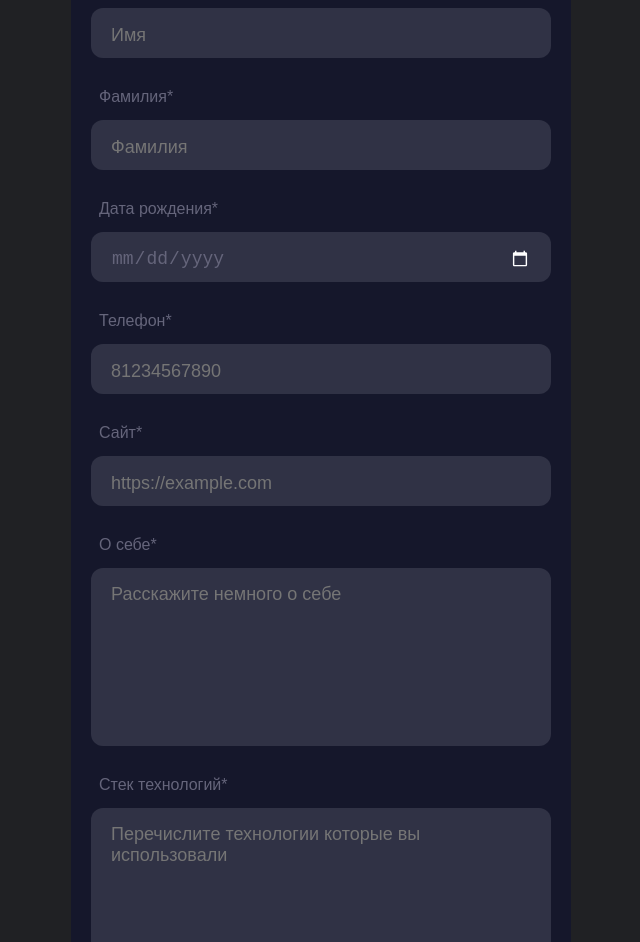
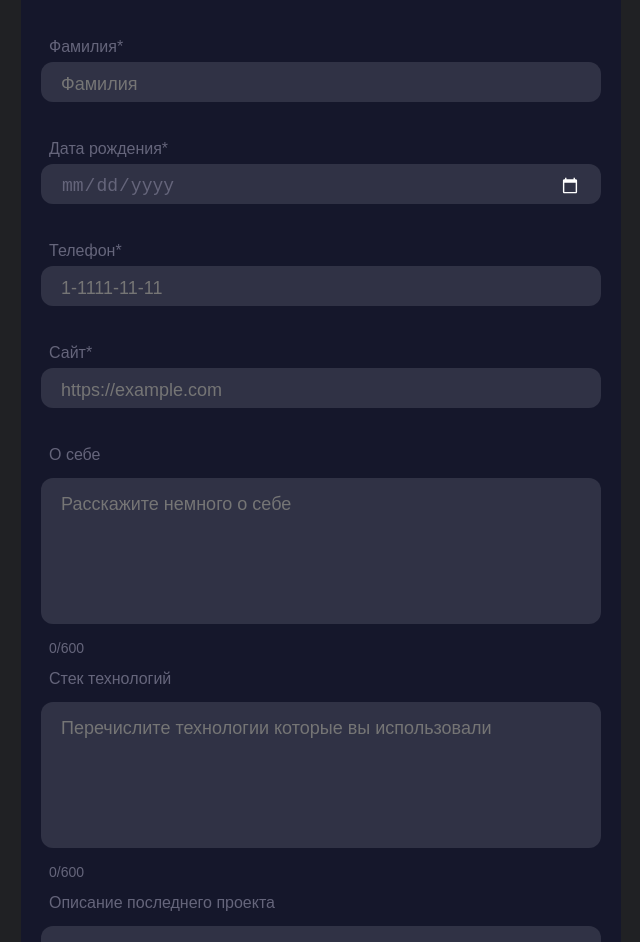
Before and after one commit to maslomeister/react-form, a React (Create React App) app: page / in a window 1280 px wide. Shown: the part 184-1126 px from the top of the page, without its empty margins (319-959 px from the left). Built offline with nearby package versions, Linux system fonts and the light colour scheme.

Commit message:
feat: form validation

```diff
--- a/src/components/form/form.module.css
+++ b/src/components/form/form.module.css
@@ -2,12 +2,12 @@
   display: flex;
   flex-direction: column;
   align-items: center;
-  gap: 32px;
+  gap: 16px;
   background-color: #15172b;
   border-radius: 20px;
   box-sizing: border-box;
-  padding: 56px 20px;
-  width: 500px;
+  padding: 32px 20px;
+  width: 600px;
 }
 
 .title {
@@ -54,3 +54,12 @@
 .cancel:active {
   background: #0d0e1b;
 }
+
+.error {
+  color: #ef5656;
+  font-family: sans-serif;
+  font-size: 14px;
+  height: 16px;
+  padding-left: 8px;
+  pointer-events: none;
+}
--- a/src/components/form/form.tsx
+++ b/src/components/form/form.tsx
@@ -1,30 +1,140 @@
-import React, { useRef } from "react";
+import React, { useRef, useState, useMemo } from "react";
+
 import { MultiLineInput } from "../multi-line-input/multi-line-input";
-
 import { SingleLineInput } from "../single-line-input/single-line-input";
+import { phoneNumberFormat } from "../../utils/validation";
 
 import styles from "./form.module.css";
 
-interface FormElements extends HTMLFormControlsCollection {
-  name: HTMLInputElement;
-  surname: HTMLInputElement;
-  birthday: HTMLInputElement;
-  phone_number: HTMLInputElement;
-  url: HTMLInputElement;
-  about: HTMLTextAreaElement;
-  stack: HTMLTextAreaElement;
-  description: HTMLTextAreaElement;
-}
-
-interface customFormElements extends HTMLFormElement {
-  readonly elements: FormElements;
-}
+const emptyFields = { name: "", surname: "", birthday: "", phoneNumber: "", url: "", about: "", stack: "", description: "" };
 
 export const Form = () => {
+  const [inputValues, setInputValues] = useState<Fields>({ ...emptyFields });
+  const [errorValues, setErrorValues] = useState<Fields>({ ...emptyFields });
+
   const formRef = useRef<null | HTMLFormElement>(null);
+
+  const handleInputChange = (event: React.ChangeEvent<HTMLInputElement | HTMLTextAreaElement>) => {
+    const { name, value } = event.target;
+    setInputValues({ ...inputValues, [name]: value });
+  };
+
+  const handlePhoneChange = (event: React.ChangeEvent<HTMLInputElement>) => {
+    const { value } = event.target;
+    setInputValues({ ...inputValues, phoneNumber: phoneNumberFormat(value) });
+  };
+
+  const validateName = () => {
+    if (inputValues.name.length === 0) {
+      setErrorValues((prevValue) => {
+        return { ...prevValue, name: "Поле не должно быть пустым" };
+      });
+    } else if (inputValues.name[0].toLowerCase() === inputValues.name[0]) {
+      setErrorValues((prevValue) => {
+        return { ...prevValue, name: "Имя должно начинаться с большой буквы" };
+      });
+    } else {
+      setErrorValues((prevValue) => {
+        return { ...prevValue, name: "" };
+      });
+    }
+  };
+
+  const validateSurname = () => {
+    if (inputValues.surname.length === 0) {
+      setErrorValues((prevValue) => {
+        return { ...prevValue, surname: "Поле не должно быть пустым" };
+      });
+    } else if (inputValues.surname[0].toLowerCase() === inputValues.surname[0]) {
+      setErrorValues((prevValue) => {
+        return { ...prevValue, surname: "Имя должно начинаться с большой буквы" };
+      });
+    } else {
+      setErrorValues((prevValue) => {
+        return { ...prevValue, surname: "" };
+      });
+    }
+  };
+
+  const validateBirthday = () => {
+    if (inputValues.birthday.length === 0) {
+      setErrorValues((prevValue) => {
+        return { ...prevValue, birthday: "Поле не должно быть пустым" };
+      });
+    } else {
+      setErrorValues((prevValue) => {
+        return { ...prevValue, birthday: "" };
+      });
+    }
+  };
+
+  const validatePhoneNumber = () => {
+    if (inputValues.phoneNumber.length === 0) {
+      setErrorValues((prevValue) => {
+        return { ...prevValue, phoneNumber: "Поле не должно быть пустым" };
+      });
+    } else if (inputValues.phoneNumber.length < 11) {
+      setErrorValues((prevValue) => {
+        return { ...prevValue, phoneNumber: "Неверный номер" };
+      });
+    } else {
+      setErrorValues((prevValue) => {
+        return { ...prevValue, phoneNumber: "" };
+      });
+    }
+  };
+
+  const validateUrl = () => {
+    if (inputValues.url.length === 0) {
+      setErrorValues((prevValue) => {
+        return { ...prevValue, url: "Поле не должно быть пустым" };
+      });
+    } else if (!inputValues.url.startsWith("https://")) {
+      setErrorValues((prevValue) => {
+        return { ...prevValue, url: "Сайт должен начинаться с https://" };
+      });
+    } else {
+      setErrorValues((prevValue) => {
+        return { ...prevValue, url: "" };
+      });
+    }
+  };
+
+  const validateMultiLine = (name: "about" | "stack" | "description") => {
+    if (inputValues[name].length > 600) {
+      setErrorValues((prevValue) => {
+        return { ...prevValue, [name]: "Превышен лимит символов" };
+      });
+    } else {
+      setErrorValues((prevValue) => {
+        return { ...prevValue, [name]: "" };
+      });
+    }
+  };
+
+  const formHasErrors = useMemo(() => {
+    if (JSON.stringify(errorValues) !== JSON.stringify(emptyFields)) {
+      return "В каком-то из полей ошибка";
+    } else {
+      return "";
+    }
+  }, [errorValues]);
 
   const handleFormSubmit = (event: React.FormEvent<customFormElements>) => {
     event.preventDefault();
+
+    validateName();
+    validateSurname();
+    validateBirthday();
+    validatePhoneNumber();
+    validateUrl();
+    validateMultiLine("about");
+    validateMultiLine("stack");
+    validateMultiLine("description");
+
+    if (JSON.stringify(inputValues) === JSON.stringify(emptyFields) || JSON.stringify(errorValues) !== JSON.stringify(emptyFields)) {
+      return;
+    }
 
     const formData = {
       name: event.currentTarget.elements.name.value,
@@ -37,36 +147,106 @@ export const Form = () => {
       description: event.currentTarget.description.value,
     };
 
-    alert(JSON.stringify(formData));
+    alert(JSON.stringify(formData, null, 2));
   };
 
   const handleFormReset = () => {
-    formRef?.current?.reset();
+    setInputValues({ ...emptyFields });
+    setErrorValues({ ...emptyFields });
   };
 
   return (
-    <form className={styles.form} onSubmit={handleFormSubmit} onReset={handleFormReset} ref={formRef}>
+    <form className={styles.form} onSubmit={handleFormSubmit} onReset={handleFormReset} ref={formRef} noValidate>
       <h1 className={styles.title}>Создание анкеты</h1>
-      <SingleLineInput label="Имя*" type="text" name="name" placeholder="Имя" />
-      <SingleLineInput label="Фамилия*" type="text" name="surname" placeholder="Фамилия" />
-      <SingleLineInput label="Дата рождения*" type="date" name="birthday" />
+      <SingleLineInput
+        label="Имя*"
+        type="text"
+        name="name"
+        placeholder="Имя"
+        value={inputValues.name}
+        onChange={handleInputChange}
+        error={errorValues.name}
+        onBlur={validateName}
+      />
+      <SingleLineInput
+        label="Фамилия*"
+        type="text"
+        name="surname"
+        placeholder="Фамилия"
+        value={inputValues.surname}
+        onChange={handleInputChange}
+        error={errorValues.surname}
+        onBlur={validateSurname}
+      />
+      <SingleLineInput
+        label="Дата рождения*"
+        type="date"
+        name="birthday"
+        value={inputValues.birthday}
+        onChange={handleInputChange}
+        onBlur={validateBirthday}
+        error={errorValues.birthday}
+      />
       <SingleLineInput
         label="Телефон*"
         type="tel"
         name="phone_number"
-        placeholder="81234567890"
-        pattern="^((8|\+7)[\- ]?)?(\(?\d{3}\)?[\- ]?)?[\d\- ]{7,10}$"
+        placeholder="1-1111-11-11"
+        maxLength={11}
+        value={inputValues.phoneNumber}
+        onChange={handlePhoneChange}
+        onBlur={validatePhoneNumber}
+        error={errorValues.phoneNumber}
       />
       <SingleLineInput
         label="Сайт*"
         type="url"
         name="url"
         placeholder="https://example.com"
-        pattern="http(s?)(:\/\/)((www.)?)(([^.]+)\.)?([a-zA-z0-9\-_]+)(.com|.net|.gov|.org|.in)(\/[^\s]*)?"
+        value={inputValues.url}
+        onChange={handleInputChange}
+        onBlur={validateUrl}
+        error={errorValues.url}
       />
-      <MultiLineInput label="О себе*" type="text" name="about" placeholder="Расскажите немного о себе" />
-      <MultiLineInput label="Стек технологий*" type="text" name="stack" placeholder="Перечислите технологии которые вы использовали" />
-      <MultiLineInput label="Описание последнего проекта*" type="text" name="description" placeholder="Опишите ваш последний проект" />
+      <MultiLineInput
+        label="О себе"
+        type="text"
+        name="about"
+        placeholder="Расскажите немного о себе"
+        value={inputValues.about}
+        onChange={(e) => {
+          handleInputChange(e);
+          validateMultiLine("about");
+        }}
+        onBlur={() => validateMultiLine("about")}
+        error={errorValues.about}
+      />
+      <MultiLineInput
+        label="Стек технологий"
+        type="text"
+        name="stack"
+        placeholder="Перечислите технологии которые вы использовали"
+        value={inputValues.stack}
+        onChange={(e) => {
+          handleInputChange(e);
+          validateMultiLine("stack");
+        }}
+        onBlur={() => validateMultiLine("stack")}
+        error={errorValues.stack}
+      />
+      <MultiLineInput
+        label="Описание последнего проекта"
+        type="text"
+        name="description"
+        placeholder="Опишите ваш последний проект"
+        value={inputValues.description}
+        onChange={(e) => {
+          handleInputChange(e);
+          validateMultiLine("description");
+        }}
+        onBlur={() => validateMultiLine("description")}
+        error={errorValues.description}
+      />
       <div className={styles.controls}>
         <button type="reset" className={`${styles.button} ${styles.cancel}`}>
           Отмена
@@ -75,6 +255,7 @@ export const Form = () => {
           Отправить
         </button>
       </div>
+      <label className={styles.error}>{formHasErrors}</label>
     </form>
   );
 };
--- a/src/components/multi-line-input/multi-line-input.module.css
+++ b/src/components/multi-line-input/multi-line-input.module.css
@@ -30,3 +30,16 @@
   line-height: 14px;
   pointer-events: none;
 }
+
+.counter {
+  color: #65657b;
+  font-family: sans-serif;
+  font-size: 14px;
+  height: 16px;
+  padding-left: 8px;
+  pointer-events: none;
+}
+
+.error {
+  color: #ef5656;
+}
--- a/src/components/multi-line-input/multi-line-input.tsx
+++ b/src/components/multi-line-input/multi-line-input.tsx
@@ -1,4 +1,4 @@
-import React, { useRef } from "react";
+import React from "react";
 
 import styles from "./multi-line-input.module.css";
 
@@ -7,14 +7,26 @@ interface Props {
   placeholder: string;
   name: string;
   label: string;
+  onChange: (event: React.ChangeEvent<HTMLTextAreaElement>) => void;
+  onBlur: () => void;
+  value: string;
+  error: string;
 }
 
-export const MultiLineInput = ({ placeholder, name, label }: Props) => {
-  const inputRef = useRef<null | HTMLTextAreaElement>(null);
+export const MultiLineInput = ({ placeholder, name, label, onChange, onBlur, value, error }: Props) => {
   return (
     <div className={styles["input-container"]}>
       <label className={styles.label}>{label}</label>
-      <textarea className={styles.input} placeholder={placeholder} ref={inputRef} cols={7} wrap="hard" name={name} required />
+      <textarea
+        className={styles.input}
+        placeholder={placeholder}
+        cols={7}
+        wrap="hard"
+        name={name}
+        onChange={onChange}
+        onBlur={onBlur}
+      />
+      <label className={`${styles.counter} ${error ? styles.error : ""}`}>{error ? error : value.length + "/600"}</label>
     </div>
   );
 };
--- a/src/components/single-line-input/single-line-input.module.css
+++ b/src/components/single-line-input/single-line-input.module.css
@@ -1,9 +1,8 @@
 .input-container {
-  height: 80px;
   display: inline-flex;
   flex-direction: column;
   align-items: flex-start;
-  gap: 16px;
+  gap: 8px;
   width: 100%;
 }
 
@@ -12,9 +11,9 @@
   border-radius: 12px;
   border: 0;
   box-sizing: border-box;
-  color: #eee;
+  color: #65657b;
   font-size: 18px;
-  height: 100%;
+  height: 40px;
   outline: 0;
   padding: 4px 20px 0;
   width: 100%;
@@ -29,10 +28,15 @@
   pointer-events: none;
 }
 
-input[type="date"] {
-  color: #65657b;
+.active {
+  color: #eee;
 }
 
-input[type="date"]:valid {
-  color: #eee;
+.error {
+  color: #ef5656;
+  font-family: sans-serif;
+  font-size: 14px;
+  height: 16px;
+  padding-left: 8px;
+  pointer-events: none;
 }
--- a/src/components/single-line-input/single-line-input.tsx
+++ b/src/components/single-line-input/single-line-input.tsx
@@ -1,4 +1,4 @@
-import React, { HTMLInputTypeAttribute, useRef } from "react";
+import React, { HTMLInputTypeAttribute } from "react";
 
 import styles from "./single-line-input.module.css";
 
@@ -7,16 +7,28 @@ interface Props {
   placeholder?: string;
   name: string;
   label: string;
-  pattern?: string;
+  maxLength?: number;
+  value: string;
+  onChange: (event: React.ChangeEvent<HTMLInputElement>) => void;
+  onBlur: () => void;
+  error: string;
 }
 
-export const SingleLineInput = ({ type, placeholder, name, label, pattern }: Props) => {
-  const inputRef = useRef<null | HTMLInputElement>(null);
-
+export const SingleLineInput = ({ type, placeholder, name, value, label, maxLength, onChange, onBlur, error }: Props) => {
   return (
     <div className={styles["input-container"]}>
       <label className={styles.label}>{label}</label>
-      <input className={styles.input} type={type} placeholder={placeholder} ref={inputRef} name={name} pattern={pattern} required />
+      <input
+        className={`${styles.input} ${value.length > 0 ? styles.active : ""}`}
+        type={type}
+        placeholder={placeholder}
+        onChange={onChange}
+        value={value}
+        onBlur={onBlur}
+        name={name}
+        maxLength={maxLength}
+      />
+      <label className={styles.error}>{error}</label>
     </div>
   );
 };
--- /dev/null
+++ b/src/utils/validation.ts
@@ -0,0 +1,8 @@
+export const phoneNumberFormat = (phoneNumber: string): string => {
+  const number = phoneNumber.trim().replace(/[^0-9]/g, "");
+
+  if (number.length < 3) return number.replace(/(\b[0-9])/, "$1");
+  if (number.length < 7) return number.replace(/(\b[0-9])(\d{4})/, "$1-$2");
+  if (number.length < 9) return number.replace(/(\b[1-9])(\d{4})(\d{2})/, "$1-$2-$3");
+  return number.replace(/(\b[1-9])(\d{4})(\d{2})(\d{2})/, "$1-$2-$3-$4");
+};
```
Also changed, not shown: src/react-app-env.d.ts (+27 -0 lines).
